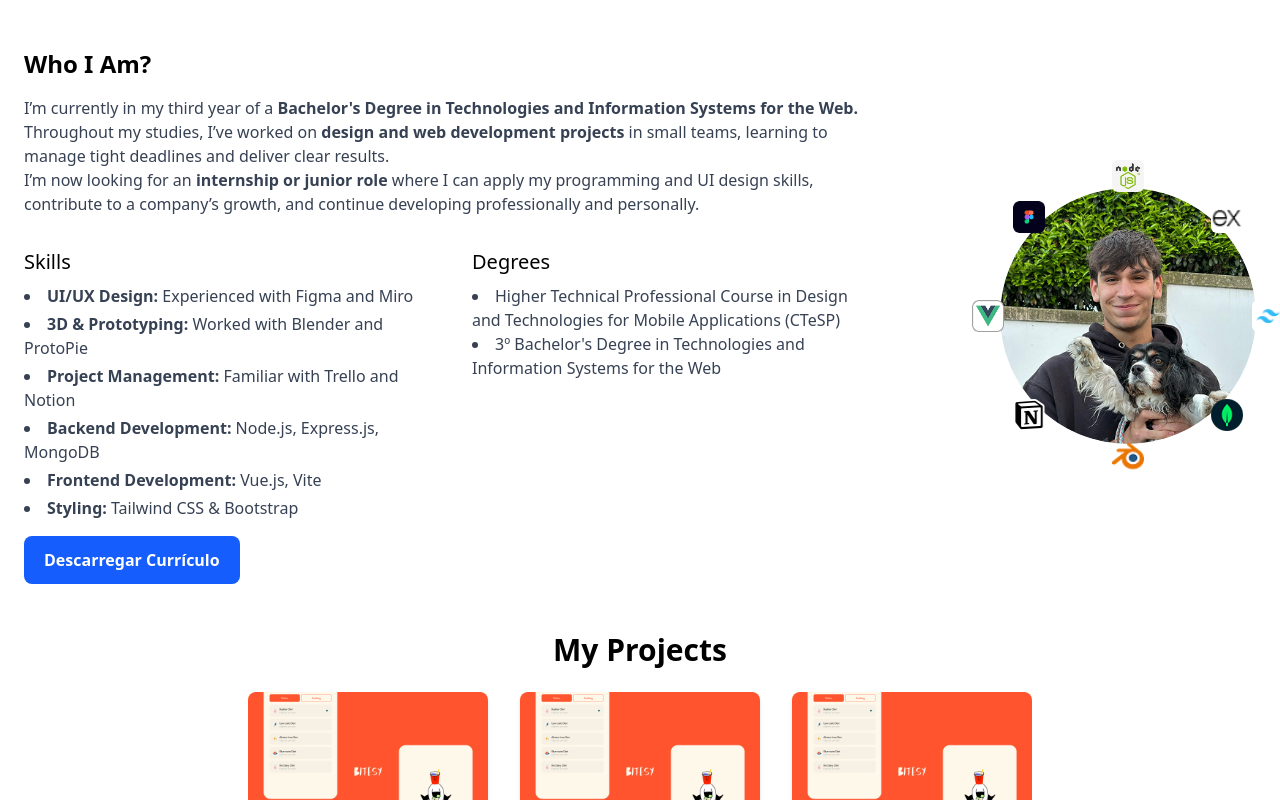
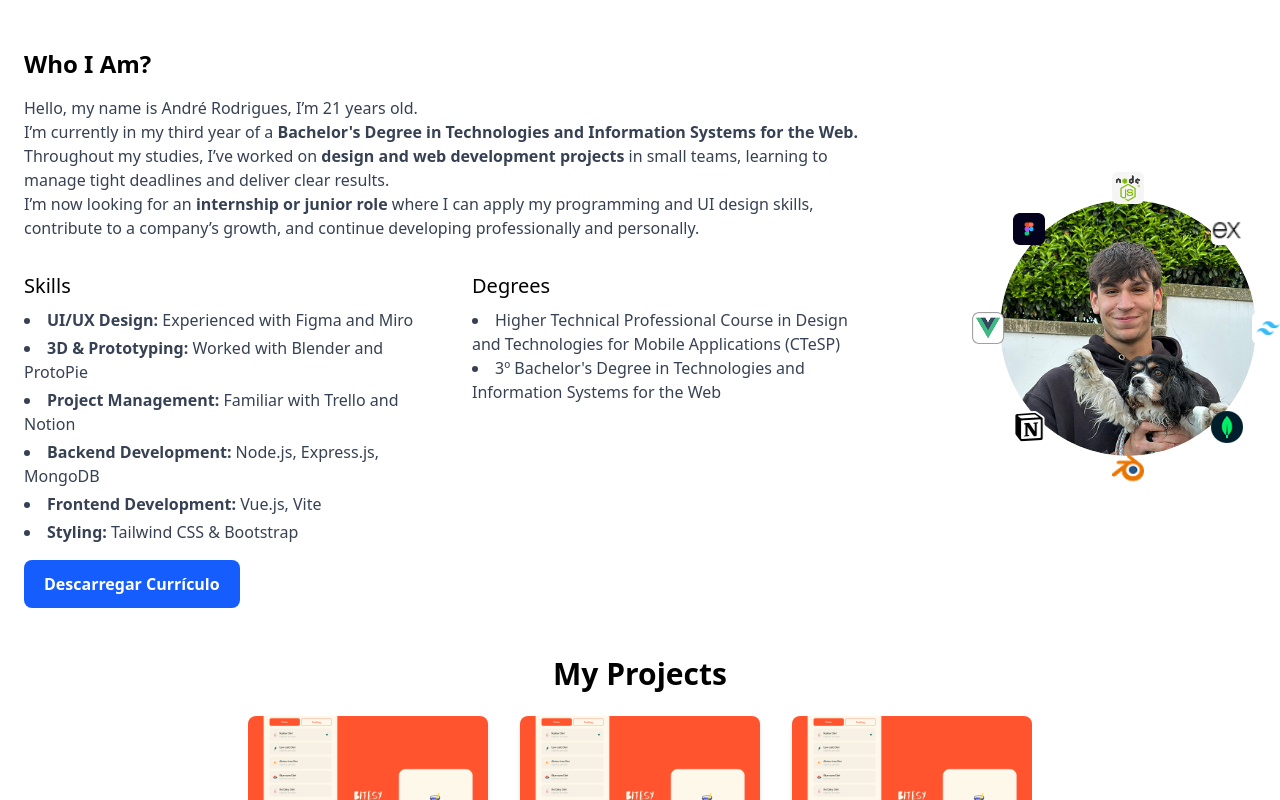
Before and after one commit to AndreRodrigues884/Portfolio, a Vue app: page / in a window 1280 px wide. Shown: the top 800 px of the page. Built offline with nearby package versions, Linux system fonts and the light colour scheme.

Commit message:
Create json file

```diff
--- a/src/components/Footer.vue
+++ b/src/components/Footer.vue
@@ -8,8 +8,8 @@
             <path stroke-linecap="round" stroke-linejoin="round"
               d="M21.75 6.75v10.5a2.25 2.25 0 01-2.25 2.25H4.5a2.25 2.25 0 01-2.25-2.25V6.75m19.5 0A2.25 2.25 0 0019.5 4.5H4.5a2.25 2.25 0 00-2.25 2.25m19.5 0v.243a2.25 2.25 0 01-1.07 1.916l-7.5 4.5a2.25 2.25 0 01-2.36 0l-7.5-4.5A2.25 2.25 0 012.25 6.993V6.75" />
           </svg>
-          <a href="mailto:andreprodrigues0512@gmail.com" class="hover:underline">
-            andreprodrigues0512@gmail.com
+          <a href="" class="hover:underline">
+            {{ content.contact.email }}
           </a>
         </div>
         <div class="flex items-center space-x-2">
@@ -18,8 +18,8 @@
             <path stroke-linecap="round" stroke-linejoin="round"
               d="M2.25 6.75c0-1.242 1.008-2.25 2.25-2.25h2.1a1.125 1.125 0 011.068.793l1.2 3.6a1.125 1.125 0 01-.258 1.177l-1.35 1.35a11.25 11.25 0 005.586 5.586l1.35-1.35a1.125 1.125 0 011.177-.258l3.6 1.2a1.125 1.125 0 01.793 1.068v2.1c0 1.242-1.008 2.25-2.25 2.25h-.75C8.36 21 3 15.64 3 9V8.25c0-1.242 1.008-2.25 2.25-2.25h.75z" />
           </svg>
-          <a href="tel:+351912345678" class="hover:underline">
-            +351 913 531 636
+          <a href="" class="hover:underline">
+            {{ content.contact.phone }}
           </a>
         </div>
       </div>
@@ -39,7 +39,7 @@
 </template>
 
 <script setup>
-// Nenhuma lógica necessária por enquanto
+import content from '../data/content.json'
 </script>
 
 <style scoped>
--- /dev/null
+++ b/src/data/content.json
@@ -0,0 +1,28 @@
+{
+  "about": {
+    "title": "Who I Am?",
+    "description": "Hello, my name is André Rodrigues, I’m 21 years old.<br>I’m currently in my third year of a <strong>Bachelor's Degree in Technologies and Information Systems for the Web.</strong><br>Throughout my studies, I’ve worked on <strong>design and web development projects</strong> in small teams, learning to manage tight deadlines and deliver clear results.<br>I’m now looking for an <strong>internship or junior role</strong> where I can apply my programming and UI design skills, contribute to a company’s growth, and continue developing professionally and personally."
+  },
+  "skills": {
+    "title":"Skills",
+    "first_skill": "<strong>UI/UX Design:</strong> Experienced with Figma and Miro",
+    "second_skill": "<strong>3D & Prototyping:</strong> Worked with Blender and ProtoPie",
+    "third_skill": "<strong>Project Management:</strong> Familiar with Trello and Notion",
+    "fourth_skill": "<strong>Backend Development:</strong> Node.js, Express.js, MongoDB",
+    "fifth_skill": "<strong>Frontend Development:</strong> Vue.js, Vite",
+    "sixth_skill": "<strong>Styling:</strong> Tailwind CSS & Bootstrap"
+  },
+  "degrees": {
+    "title": "Degrees",
+    "first_degree": "Higher Technical Professional Course in Design and Technologies for Mobile Applications (CTeSP)",
+    "seconde_degree":"3º Bachelor's Degree in Technologies and Information Systems for the Web"
+  },
+  "projects": {
+    "title": "My Projects"
+
+  },
+  "contact": {
+    "email": "andreprodrigues0512@gmail.com",
+    "phone": "+351 913 531 636"
+  }
+}
--- a/src/views/Home.vue
+++ b/src/views/Home.vue
@@ -2,36 +2,28 @@
   <div class="h-screen flex flex-col bg-white">
     <div class="flex flex-col md:flex-row items-center justify-between max-w-8xl mx-auto px-6 py-12 gap-32">
       <div class="flex-1 max-w-4xl">
-        <h2 class="text-2xl font-semibold mb-4">Who I Am?</h2>
+        <h2 class="text-2xl font-semibold mb-4">{{ content.about.title }}</h2>
         <p class="mb-8 text-gray-700">
-          I’m currently in my third year of a <strong>Bachelor's Degree in Technologies and Information Systems for the
-            Web.</strong>
-          <br>Throughout my studies, I’ve worked on <strong>design and web development projects</strong> in small teams,
-          learning to
-          manage
-          tight deadlines and deliver clear results.</br>
-          <br>I’m now looking for an <strong>internship or junior role</strong> where I can apply my programming and UI
-          design skills,
-          contribute to a company’s growth, and continue developing professionally and personally.</br>
+          <p v-html="content.about.description"></p>
         </p>
 
         <div class="flex gap-12">
           <div class="flex-1">
-            <h3 class="text-xl font-medium mb-2">Skills</h3>
+            <h3 class="text-xl font-medium mb-2">{{ content.skills.title }}</h3>
             <ul class="text-gray-700 list-disc list-inside space-y-1">
-              <li><strong>UI/UX Design:</strong> Experienced with Figma and Miro</li>
-              <li><strong>3D & Prototyping:</strong> Worked with Blender and ProtoPie</li>
-              <li><strong>Project Management:</strong> Familiar with Trello and Notion</li>
-              <li><strong>Backend Development:</strong> Node.js, Express.js, MongoDB</li>
-              <li><strong>Frontend Development:</strong> Vue.js, Vite</li>
-              <li><strong>Styling:</strong> Tailwind CSS & Bootstrap</li>
+              <li v-html="content.skills.first_skill"></li>
+              <li v-html="content.skills.second_skill"></li>
+              <li v-html="content.skills.third_skill"></li>
+              <li v-html="content.skills.fourth_skill"></li>
+              <li v-html="content.skills.fifth_skill"></li>
+              <li v-html="content.skills.sixth_skill"></li>
             </ul>
           </div>
           <div class="flex-1">
-            <h3 class="text-xl font-medium mb-2">Degrees</h3>
+            <h3 class="text-xl font-medium mb-2">{{ content.degrees.title }}</h3>
             <ul class="text-gray-700 list-disc list-inside">
-              <li>Higher Technical Professional Course in Design and Technologies for Mobile Applications (CTeSP)</li>
-              <li>3º Bachelor's Degree in Technologies and Information Systems for the Web</li>
+              <li v-html="content.degrees.first_degree"></li>
+              <li v-html="content.degrees.seconde_degree"></li>
             </ul>
           </div>
         </div>
@@ -58,7 +50,7 @@
 
     <!-- Seção de Projects -->
     <section class="max-w-7xl mx-auto px-6">
-      <h2 class="text-3xl font-bold mb-6 text-center">My Projects</h2> <!-- Título adicionado -->
+      <h2 class="text-3xl font-bold mb-6 text-center">{{ content.projects.title }}</h2> <!-- Título adicionado -->
       <div class="flex justify-center gap-8 overflow-x-auto scrollbar-hide">
         <ProjectCard v-for="project in projects" :key="project.id" :title="project.title" :link="project.link"
           :image="project.image" />
@@ -72,6 +64,7 @@
 
 <script setup>
 import { ref } from 'vue'
+import content from '../data/content.json'
 import ProjectCard from '../components/ProjectCard.vue'
 import Footer from '../components/Footer.vue'
 
```
